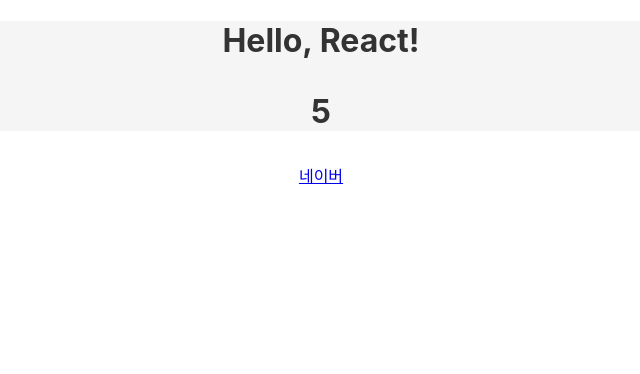
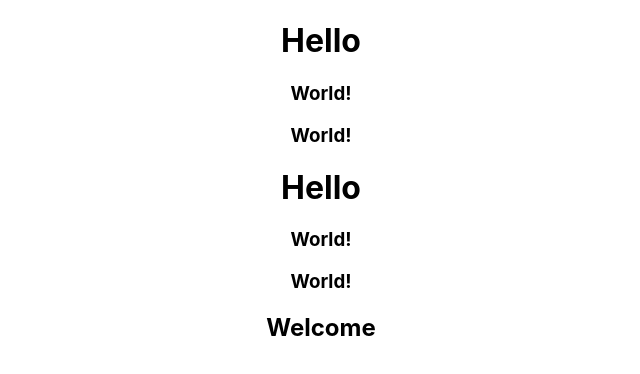
Before and after one commit to pshee-dev/prac_react, a JavaScript app in the folder voca/: page / in a window 1280 px wide. Shown: the top 374 px of the page, without its empty margins (319-959 px from the left). Built offline with nearby package versions, Linux system fonts and the light colour scheme; the HTML template or start-up script is replaced by a standard one.

Commit message:
feat: 첫 컴포넌트 만들기

```diff
--- a/voca/src/App.js
+++ b/voca/src/App.js
@@ -1,22 +1,13 @@
 import './App.css';
+import Hello from './component/Hello';
+import Welcome from './component/Welcome';
 
 function App() {
-  const name = "React";
-  const naver = {
-    name: "네이버",
-    url: "https://naver.com",
-  };
   return (
     <div className="App">
-      <h1
-        style={{
-          color: "#333",
-          backgroundColor: "#f5f5f5"
-        }}>
-          Hello, {name}!
-          <p>{2+3}</p>
-        </h1>
-        <a href={naver.url}>{naver.name}</a>
+      <Hello />
+      <Hello />
+      <Welcome />
     </div>
   );
 }
--- /dev/null
+++ b/voca/src/component/Hello.js
@@ -0,0 +1,18 @@
+// const Hello = function() {
+//     <h1>Hello</h1>;
+// };
+
+// export default Hello;
+
+import World from "./World";
+
+export default function Hello() {
+    return (
+        <div>
+            <h1>Hello</h1>
+            {/* 컴포넌트 내부에서 새로운 컴포넌트를 사용할 때는 태그(div)로 감싸주어야 함 */}
+            <World />
+            <World />
+        </div>
+    );
+}
--- /dev/null
+++ b/voca/src/component/Welcome.js
@@ -0,0 +1,5 @@
+export default function Welcome() {
+    return (
+        <h2>Welcome</h2>
+    );
+}
--- /dev/null
+++ b/voca/src/component/World.js
@@ -0,0 +1,5 @@
+export default function World() {
+    return (
+        <h3>World!</h3>
+    );
+};
```
Also changed, not shown: 1 other file (tests, documents, lock files or other folders).
